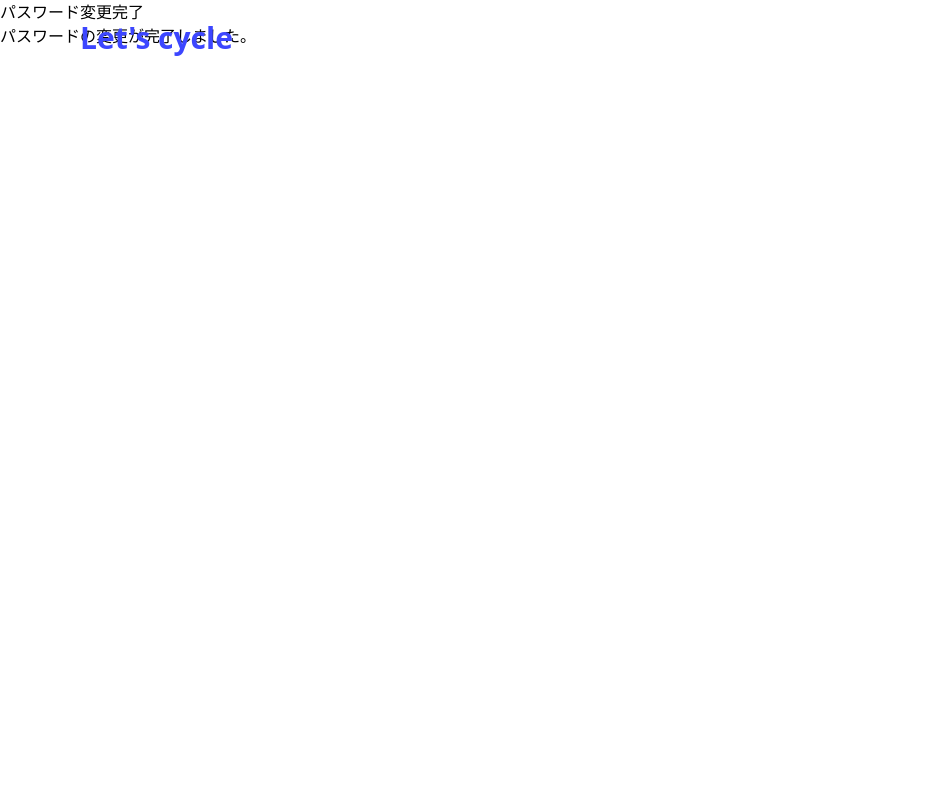
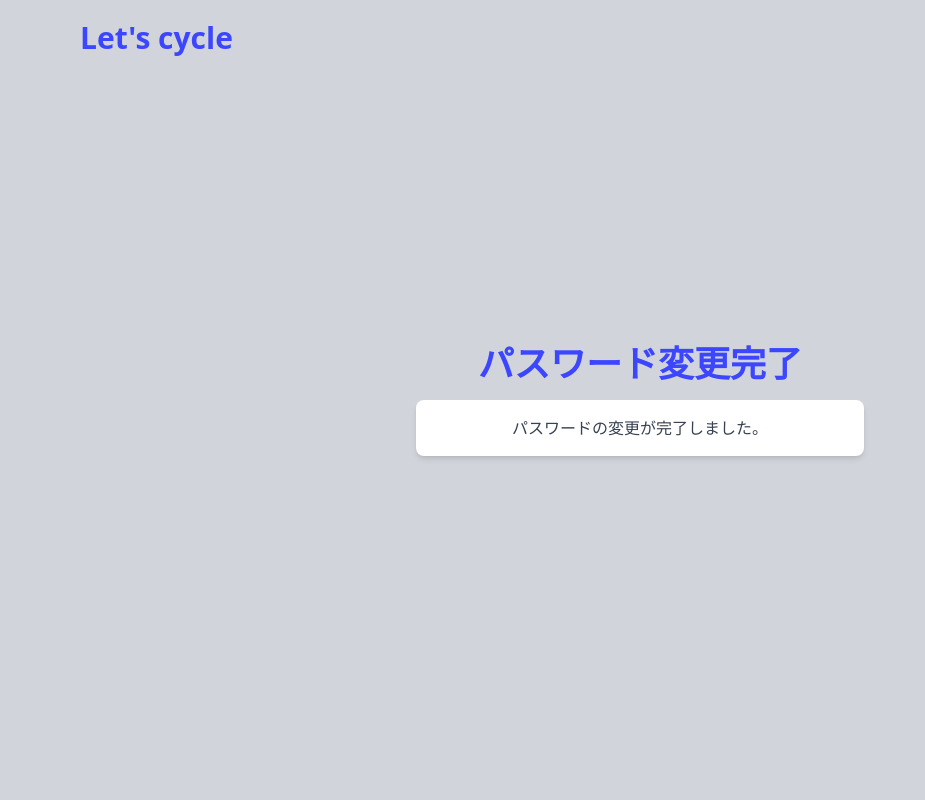
Before and after one commit to unohayato/Cycle_GBFS, a Django app: a page that uses src/registration/templates/registration/password_change_done.html in a window 1280 px wide. Shown: the whole page, without its empty margins (0-925 px from the left). Run offline with Django 4.2, Linux system fonts and the light colour scheme; the visitor is signed in with stand-in values (Sample User, id 1); some libraries are stand-ins or nearby versions.

Commit message:
:sparkles: パスワード変更通知画面のデザインを追加

```diff
--- a/src/registration/templates/registration/password_change_done.html
+++ b/src/registration/templates/registration/password_change_done.html
@@ -1,5 +1,15 @@
 {% extends "registration/base.html" %}
+{% load static %}
+
 {% block main %}
-  <h2>パスワード変更完了</h2>
-  <p>パスワードの変更が完了しました。</p>
+  <div class="flex flex-col justify-center items-center min-h-screen bg-gray-300">
+    <h2 class="text-3xl md:text-4xl font-extrabold mb-4 text-center text-[#3C46FF]">
+      パスワード変更完了
+    </h2>
+    <div class="w-full max-w-md p-4 bg-white shadow-md rounded-lg">
+      <p class="text-center text-gray-700">
+        パスワードの変更が完了しました。
+      </p>
+    </div>
+  </div>
 {% endblock %}
```
